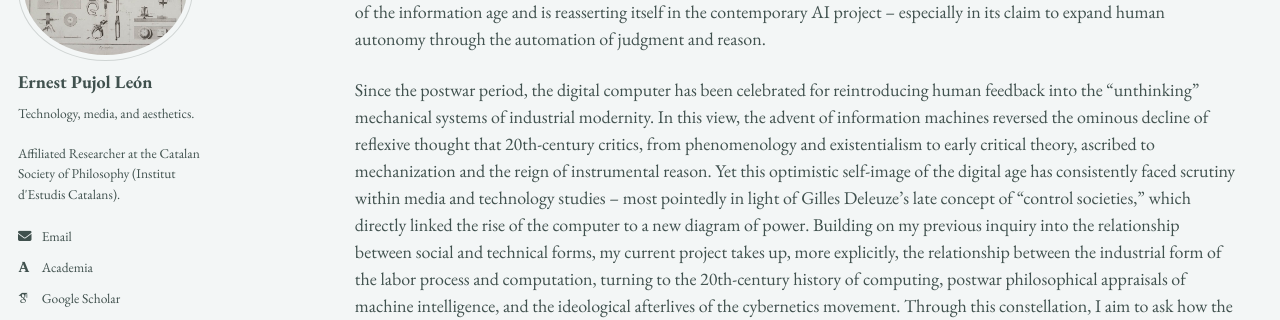
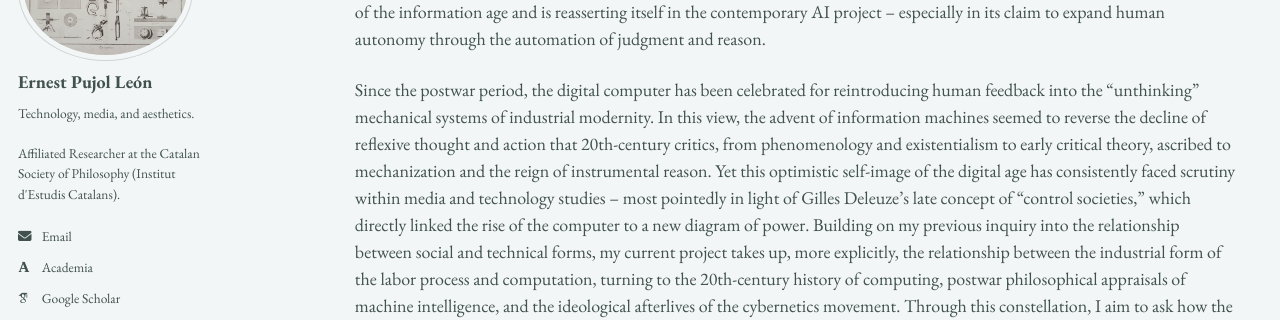
Before and after one commit to epujol90/epujol90.github.io, a Jekyll site: the page built from _pages/research.md, in a window 1280 px wide and 900 px high, scrolled down 1560 px. Shown: the part 182-502 px from the top of the window. Built offline with Jekyll 4.4.1, drawn with Linux system fonts in a browser that asks for light colours; some web fonts are replaced; a script bundle is joined from its source files by our own code; library files that are not in the unit come from our copies; some of the changed text lies outside the part shown.

Commit message:
Update research.md

```diff
--- a/_pages/research.md
+++ b/_pages/research.md
@@ -27,7 +27,7 @@ My doctoral work centered on the _longue durée_ of industrial modernity and wha
 
 As I revise this work into a monograph, my ongoing research traces how the core dynamic of subsumption has steered the course of the information age and is reasserting itself in the contemporary AI project -- especially in its claim to expand human autonomy through the automation of judgment and reason.
 
-Since the postwar period, the digital computer has been celebrated for reintroducing human feedback into the "unthinking" mechanical systems of industrial modernity. In this view, the advent of information machines reversed the ominous decline of reflexive thought that 20th-century critics, from phenomenology and existentialism to early critical theory, ascribed to mechanization and the reign of instrumental reason. Yet this optimistic self-image of the digital age has consistently faced scrutiny within media and technology studies -- most pointedly in light of Gilles Deleuze's late concept of “control societies," which directly linked the rise of the computer to a new diagram of power. Building on my previous inquiry into the relationship between social and technical forms, my current project takes up, more explicitly, the relationship between the industrial form of the labor process and computation, turning to the 20th-century history of computing, postwar philosophical appraisals of machine intelligence, and the ideological afterlives of the cybernetics movement. Through this constellation, I aim to ask how the ontology of computing machines is bound up with the sociality of capitalist life, and whether the socialized intelligence they harness truly foretells its overcoming.
+Since the postwar period, the digital computer has been celebrated for reintroducing human feedback into the "unthinking" mechanical systems of industrial modernity. In this view, the advent of information machines seemed to reverse the decline of reflexive thought and action that 20th-century critics, from phenomenology and existentialism to early critical theory, ascribed to mechanization and the reign of instrumental reason. Yet this optimistic self-image of the digital age has consistently faced scrutiny within media and technology studies -- most pointedly in light of Gilles Deleuze's late concept of “control societies," which directly linked the rise of the computer to a new diagram of power. Building on my previous inquiry into the relationship between social and technical forms, my current project takes up, more explicitly, the relationship between the industrial form of the labor process and computation, turning to the 20th-century history of computing, postwar philosophical appraisals of machine intelligence, and the ideological afterlives of the cybernetics movement. Through this constellation, I aim to ask how the ontology of computing machines is bound up with the sociality of capitalist life, and whether the socialized intelligence they harness truly foretells its overcoming.
 <br>
 <br>
 
```
